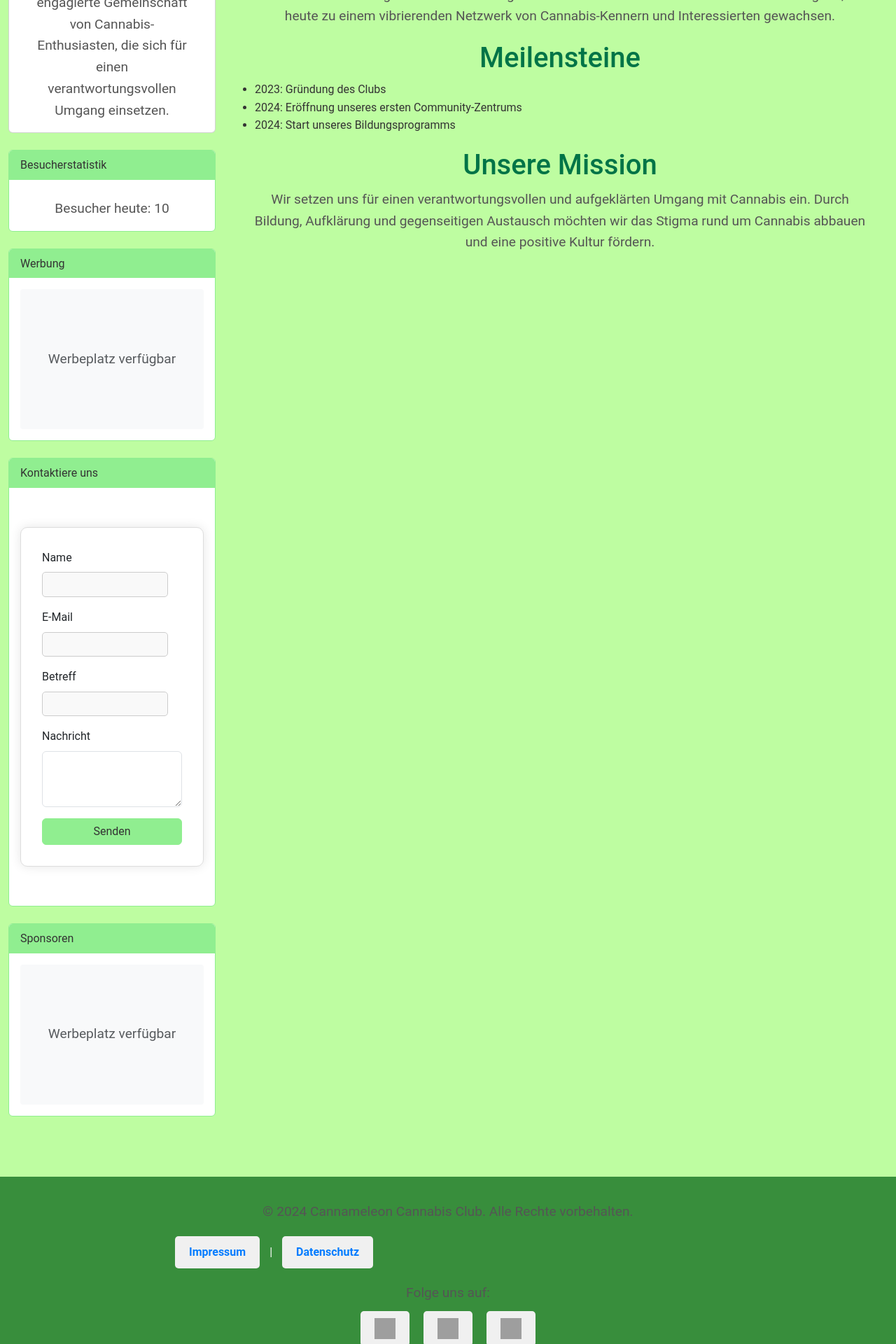
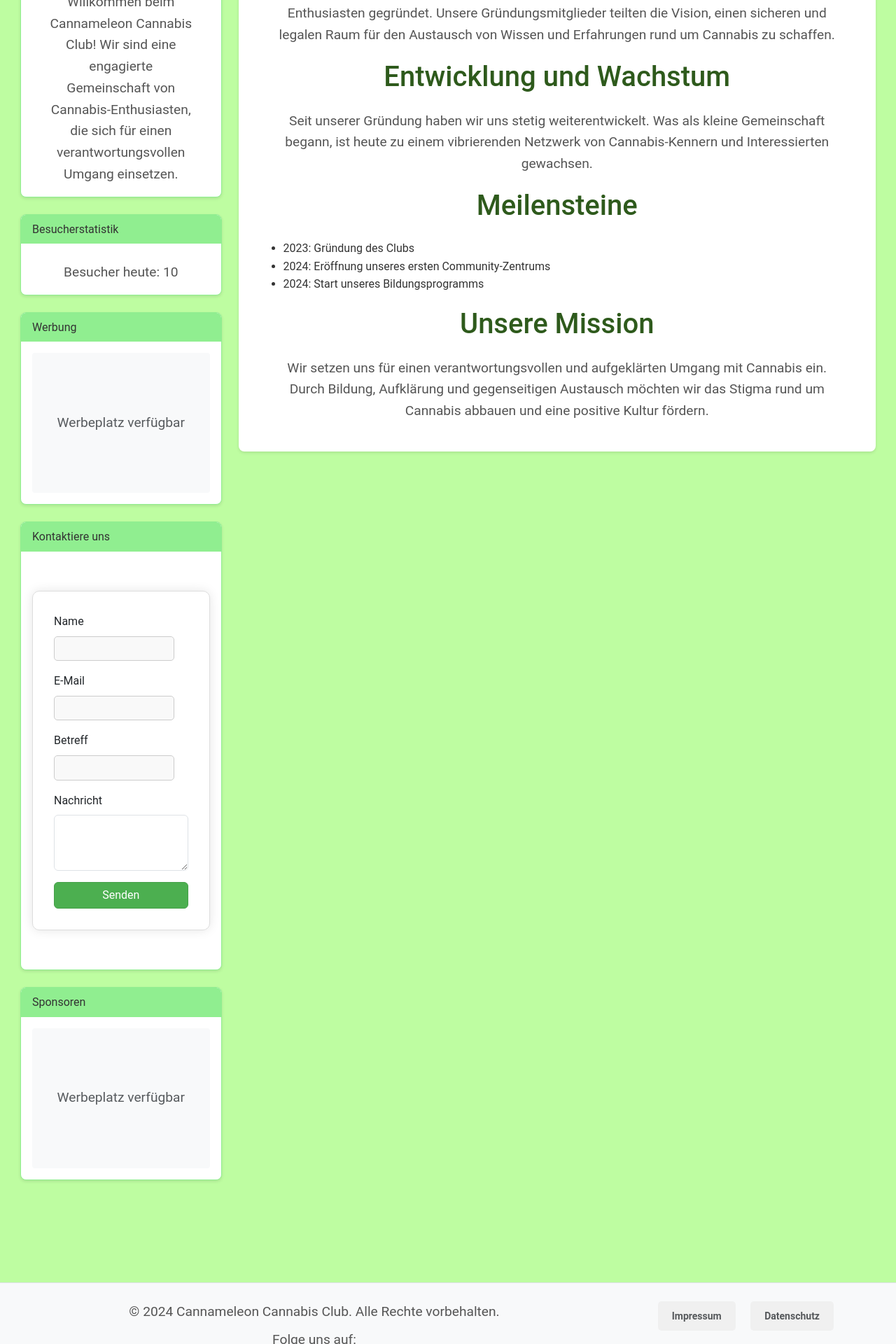
Before and after one commit to Blockchainnewbie/phpLogin, a PHP site: page /geschichte.php in a window 1280 px wide. Shown: the part 840-2760 px from the top of the page at 70% size. Run offline with PHP 8.4, Linux system fonts and the light colour scheme; grey boxes are pictures that could not be loaded.

Commit message:
style: Optimize CSS for centered headings, symmetric containers, and green color scheme

```diff
--- a/css/footer.php
+++ b/css/footer.php
@@ -1,14 +1,21 @@
-<footer>
-    <div class="footer-content">
-        <p>&copy; <?php echo date('Y'); ?> Cannameleon Cannabis Club. Alle Rechte vorbehalten.</p> <!-- Copyright-Text mit dem aktuellen Jahr -->
-        <div class="footer-links">
-            <a href="impressum.php">Impressum</a> | <a href="dsgvo.php">Datenschutz</a>
-        </div>
-        <p>Folge uns auf:</p>
-        <div class="social-media">
-            <a href="#" target="_blank"><img src="img/facebook-icon.png" alt="Facebook"></a> <!-- Facebook-Link mit Icon -->
-            <a href="#" target="_blank"><img src="img/instagram-icon.png" alt="Instagram"></a> <!-- Instagram-Link mit Icon -->
-            <a href="#" target="_blank"><img src="img/twitter-icon.png" alt="Twitter"></a> <!-- Twitter-Link mit Icon -->
+<footer class="bg-light py-3">
+    <div class="container">
+        <div class="row">
+            <div class="col-md-8">
+                <p class="mb-0">&copy; <?php echo date('Y'); ?> Cannameleon Cannabis Club. Alle Rechte vorbehalten.</p>
+                <p class="mb-0">Folge uns auf:</p>
+                <div class="social-media mt-2">
+                    <a href="#" target="_blank"><img src="img/facebook-icon.png" alt="Facebook" class="me-2"></a>
+                    <a href="#" target="_blank"><img src="img/instagram-icon.png" alt="Instagram" class="me-2"></a>
+                    <a href="#" target="_blank"><img src="img/twitter-icon.png" alt="Twitter"></a>
+                </div>
+            </div>
+            <div class="col-md-4 text-end">
+                <div class="footer-links small">
+                    <a href="impressum.php" class="text-muted text-decoration-none me-2">Impressum</a>
+                    <a href="dsgvo.php" class="text-muted text-decoration-none">Datenschutz</a>
+                </div>
+            </div>
         </div>
     </div>
 </footer>
--- a/css/navbar-hover.css
+++ b/css/navbar-hover.css
@@ -1,6 +1,14 @@
+/* Globale Styles */
+h1, h2, h3, h4, h5, h6 {
+    text-align: center;
+    color: #2e5a1c;
+    margin-bottom: 1.5rem;
+}
+
 /* Navbar Grundstil */
 .navbar-custom {
-    background-color: #90EE90;  /* Helles Grün */
+    background-color: #90EE90;
+    box-shadow: 0 2px 4px rgba(0,0,0,0.1);
 }
 
 .navbar-custom .navbar-nav {
@@ -42,15 +50,40 @@
 }
 
 .btn-success {
-    background-color: #90EE90;
-    border-color: #90EE90;
-    color: #333;
+    background-color: #4CAF50;
+    border-color: #45a049;
+    color: white;
 }
 
 .btn-success:hover {
-    background-color: #006400;
-    border-color: #006400;
+    background-color: #45a049;
+    border-color: #39843d;
     color: white;
+}
+
+/* Container Styles */
+.content-section {
+    background-color: #ffffff;
+    border-radius: 8px;
+    box-shadow: 0 2px 4px rgba(0,0,0,0.1);
+    padding: 2rem;
+    margin-bottom: 2rem;
+}
+
+.container-fluid {
+    padding: 2rem;
+}
+
+.row {
+    margin: 0 -15px;
+}
+
+.card {
+    border-color: #90EE90;
+    border-radius: 8px;
+    overflow: hidden;
+    margin-bottom: 1.5rem;
+    box-shadow: 0 2px 4px rgba(0,0,0,0.1);
 }
 /* Sidebar Styles */
 .sidebar .card-header {
@@ -91,3 +124,32 @@
 .sidebar .card-body {
     padding: 1rem;
 }
+
+/* Footer Styles */
+footer {
+    background-color: #f8f9fa;
+    border-top: 1px solid #dee2e6;
+    padding: 1.5rem 0;
+    margin-top: 3rem;
+}
+
+footer .social-media img {
+    width: 24px;
+    height: 24px;
+    opacity: 0.7;
+    transition: opacity 0.3s ease;
+}
+
+footer .social-media img:hover {
+    opacity: 1;
+}
+
+footer .footer-links a {
+    color: #6c757d;
+    transition: color 0.3s ease;
+}
+
+footer .footer-links a:hover {
+    color: #4CAF50;
+    text-decoration: none;
+}
```
